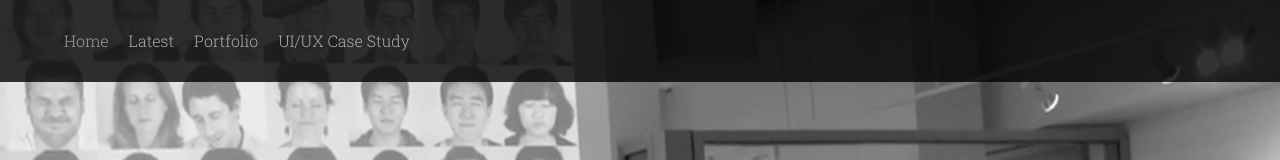
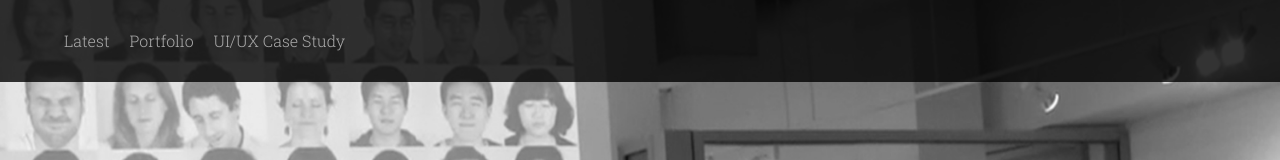
Before and after one commit to jamesgrady-daxl/design-axl-website, a plain HTML site: page index.html in a window 1280 px wide. Shown: the top 160 px of the page. Drawn offline with nearby package versions, Linux system fonts and the light colour scheme.

Commit message:
fixed nav

```diff
--- a/index.html
+++ b/index.html
@@ -32,9 +32,9 @@
           <img src="/daxl-logo.png" class="" alt="Design Axl">
         </a> -->
 
-        <a class="link silver dib mr3"
+        <!-- <a class="link silver dib mr3"
         <a href="#" target="_blank"
-        title="Home">Home</a>
+        title="Home">Home</a> -->
 
         <a class="link dim light-silver dib mr3"
         <a href="https://medium.com/@james_grady" target="_blank"
```
